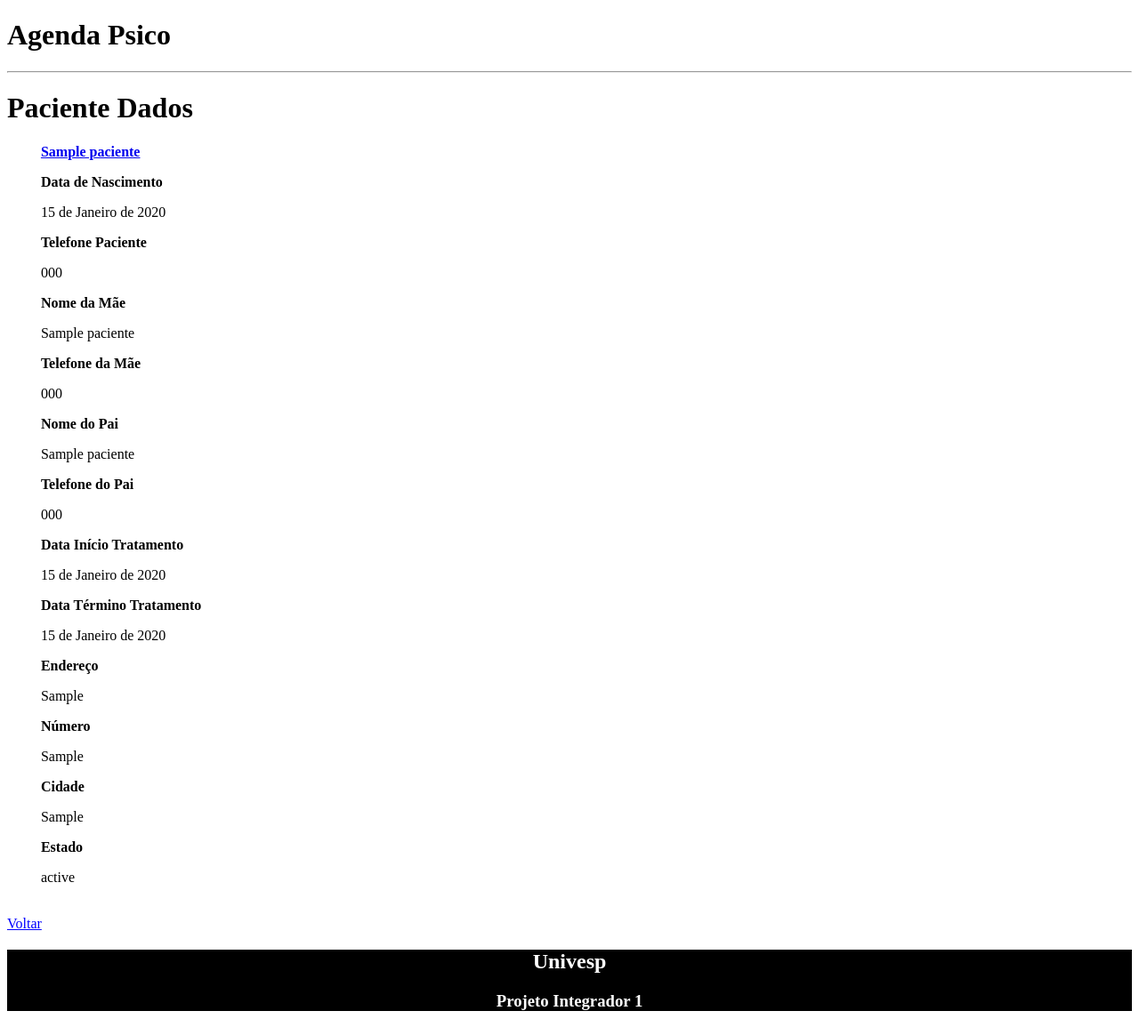
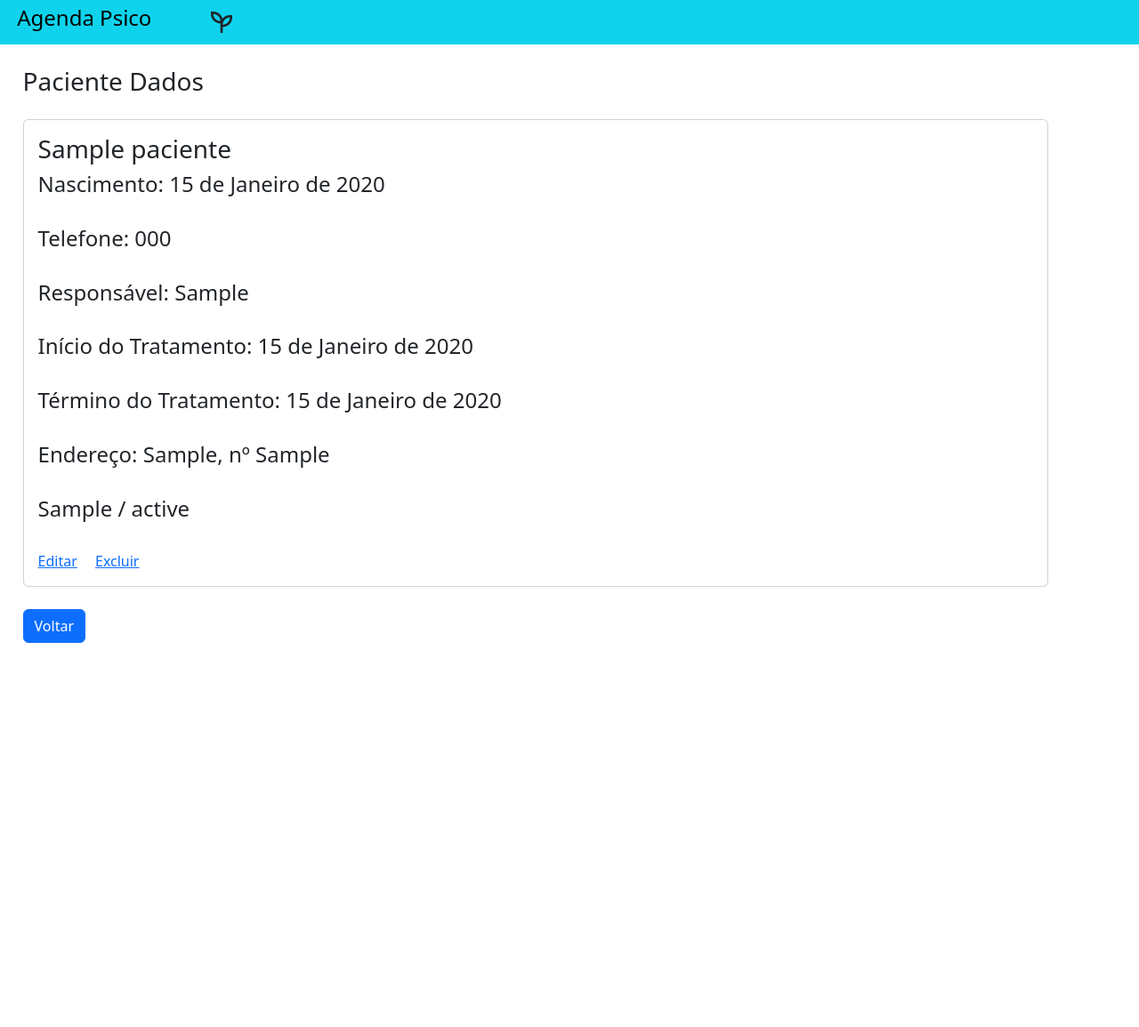
Before and after one commit to EricWetter/Projeto-Integrador-1---Univesp, a Django app: page /Paciente_Dados/1 in a window 1280 px wide. Shown: the whole page at 89% size. After the commit the page ends 723 px from the top, so only its background shows below. Run offline with Django 5.2, Linux system fonts and the light colour scheme; tables that the repository leaves empty hold one stand-in row (values such as "Sample post").

Commit message:
versão atualizada com a funcionalidade 'excluir' implementada

```diff
--- a/Projeto_Integrador/Projeto_Integrador/settings.py
+++ b/Projeto_Integrador/Projeto_Integrador/settings.py
@@ -119,9 +119,11 @@ USE_TZ = True
 # Static files (CSS, JavaScript, Images)
 # https://docs.djangoproject.com/en/5.0/howto/static-files/
 
-STATIC_URL = 'static/'
+STATIC_URL = '/static/'
 
 # Default primary key field type
 # https://docs.djangoproject.com/en/5.0/ref/settings/#default-auto-field
 
 DEFAULT_AUTO_FIELD = 'django.db.models.BigAutoField'
+
+CSRF_TRUSTED_ORIGINS = []
--- a/Projeto_Integrador/agendaPsico/models.py
+++ b/Projeto_Integrador/agendaPsico/models.py
@@ -6,16 +6,13 @@ class Paciente(models.Model):
     nome_paciente = models.CharField(max_length=200)
     nascimento_paciente = models.DateField(blank=True)
     telefone_paciente = models.CharField(max_length=11, blank=True)
-    nome_mãe = models.CharField(max_length=200, blank=True)
-    telefone_mãe = models.CharField(max_length=11, blank=True)
-    nome_pai = models.CharField(max_length=200, blank=True)
-    telefone_pai = models.CharField(max_length=11, blank=True)
-    início_tratamento = models.DateField(blank=True, null=True)
-    término_tratamento = models.DateField(blank=True, null=True)
+    responsável = models.CharField(max_length=200, blank=True)
     endereço = models.CharField(max_length=300, blank=True)
     número = models.CharField(max_length=11, blank=True)
     cidade = models.CharField(max_length=100, blank=True)
     estado = models.CharField(max_length=2, blank=True)
+    início_tratamento = models.DateField(blank=True, null=True)
+    término_tratamento = models.DateField(blank=True, null=True)
 
     def __str__(self):
         return self.nome_paciente
--- /dev/null
+++ b/Projeto_Integrador/agendaPsico/static/css/styles.css
@@ -0,0 +1,59 @@
+
+.header {
+    width: 100%;
+    background-color: rgb(15, 211, 236);
+    margin-top: -1;
+}
+.texto_icone {
+    display: flex;
+    padding: .5%;
+    margin-left: 1%;
+    align-items: center;
+}
+.txt_agenda {
+    font-size: 3vh;
+}
+.icon-google {
+    font-size: 4vh;
+    margin-left: 5%;
+}
+.material-symbols-outlined {
+    font-variation-settings:
+          'FILL' 0,
+          'wght' 400,
+          'GRAD' 0,
+          'opsz' 24
+    }
+
+.card {
+    width: 20%;
+    margin-top: 8%;
+    align-self: center;
+    margin-left: 5%;
+}
+.formulário {
+    margin-left: 6%;
+    margin-right: 6%;
+    display: block;
+}
+
+.form-control {
+    display: inline-flexbox;
+    grid-row: inherit;
+}
+
+.card_paciente {
+    display: inline-grid;
+    margin-left: 2%;
+    margin: 2%;
+}
+
+.card_anotação{
+    display: inline-grid;
+    margin-left: 2º;
+    margin: 2%;
+}
+
+.card_paciente_dados {
+    margin: 2%;
+}
--- a/Projeto_Integrador/agendaPsico/templates/html/anotação.html
+++ b/Projeto_Integrador/agendaPsico/templates/html/anotação.html
@@ -16,6 +16,6 @@
 </div>
 {% endfor %}
 
-<a href="{% url 'index' %}" style="color: blue; cursor: pointer;">Voltar</a>
+<p style="margin-left: 2%;"><a class="btn btn-primary" href="{% url 'index' %}">Voltar</a></p>
 
 {% endblock %}
--- a/Projeto_Integrador/agendaPsico/templates/html/base.html
+++ b/Projeto_Integrador/agendaPsico/templates/html/base.html
@@ -1,25 +1,28 @@
 {% load static %}
 <!DOCTYPE html>
-<html>
+<html lang="pt">
 <head>
 	<meta charset="utf-8">
 	<meta name="viewport" content="width=device-width, initial-scale=1">
-    <div style="height: 20%; width: 100%;">
-        <h1>Agenda Psico</h1>
-        <hr>
+    <title>{% block title%}{% endblock%}</title>
+    <link rel="stylesheet" href="https://fonts.googleapis.com/css2?family=Material+Symbols+Outlined:opsz,wght,FILL,GRAD@20..48,100..700,0..1,-50..200" />
+    <link href="https://cdn.jsdelivr.net/npm/bootstrap@5.3.3/dist/css/bootstrap.min.css" rel="stylesheet" integrity="sha384-QWTKZyjpPEjISv5WaRU9OFeRpok6YctnYmDr5pNlyT2bRjXh0JMhjY6hW+ALEwIH" crossorigin="anonymous">
+    <link rel="stylesheet" href="{% static 'css/styles.css' %}">
+
+    <div class="header">
+        <div class="texto_icone">
+            <h1 class="txt_agenda"><a href="{% url 'index' %}" style="text-decoration: none; cursor: pointer; color: black;">Agenda Psico</a></h1>
+            <span class="material-symbols-outlined icon-google">psychiatry</span>
+        </div>
     </div>
 
 </head>
 <body>
     {% block content %} {% endblock %}
+    <script src="https://cdn.jsdelivr.net/npm/bootstrap@5.3.3/dist/js/bootstrap.bundle.min.js" integrity="sha384-YvpcrYf0tY3lHB60NNkmXc5s9fDVZLESaAA55NDzOxhy9GkcIdslK1eN7N6jIeHz" crossorigin="anonymous"></script>
 </body>
 
 
-<footer>
-    <div style="height: 20%; width: 100%; background-color: black; align-items: center;">
-        <h2 style="text-align: center; height: 50%; color: white;">Univesp</h2>
-        <h3 style="text-align: center; height: 50%; color: white;">Projeto Integrador 1</h3>
-    </div>
-</footer>
+
 
 </html>
--- a/Projeto_Integrador/agendaPsico/templates/html/paciente_dados.html
+++ b/Projeto_Integrador/agendaPsico/templates/html/paciente_dados.html
@@ -3,40 +3,27 @@
 {% block content %}
 
 <div>
-    <h1>Paciente Dados</h1>
+    <h3 style="margin: 2%;">Paciente Dados</h3>
 </div>
 
 
 {% for dado in dados %}
-<div style="margin-left: 3%;">
-    <p style="font-weight: bolder;"><a href="Editar_Paciente/{{dado.id}}" style="cursor: pointer;">{{dado.nome_paciente}}</a></p>
-    <p style="font-weight: bolder;">Data de Nascimento</p>
-    <p>{{dado.nascimento_paciente}}</p>
-    <p style="font-weight: bolder;">Telefone Paciente</p>
-    <p>{{dado.telefone_paciente}}</p>
-    <p style="font-weight: bolder;">Nome da Mãe</p>
-    <p>{{dado.nome_mãe}}</p>
-    <p style="font-weight: bolder;">Telefone da Mãe</p>
-    <p>{{dado.telefone_mãe}}</p>
-    <p style="font-weight: bolder;">Nome do Pai</p>
-    <p>{{dado.nome_pai}}</p>
-    <p style="font-weight: bolder;">Telefone do Pai</p>
-    <p>{{dado.telefone_pai}}</p>
-    <p style="font-weight: bolder;">Data Início Tratamento</p>
-    <p>{{dado.início_tratamento}}</p>
-    <p style="font-weight: bolder;">Data Término Tratamento</p>
-    <p>{{dado.término_tratamento}}</p>
-    <p style="font-weight: bolder;">Endereço</p>
-    <p>{{dado.endereço}}</p>
-    <p style="font-weight: bolder;">Número</p>
-    <p>{{dado.número}}</p>
-    <p style="font-weight: bolder;">Cidade</p>
-    <p>{{dado.cidade}}</p>
-    <p style="font-weight: bolder;">Estado</p>
-    <p>{{dado.estado}}</p>
-    <br>
-</div>
+<div class="card card_paciente_dados" style="width: 90%;">
+    <div class="card-body">
+      <h3 class="card-title">{{dado.nome_paciente}}</h3>
+      <h4 class="card-title">Nascimento: {{dado.nascimento_paciente}}</h4><br>
+      <h4 class="card-title">Telefone: {{dado.telefone_paciente}}</h4><br>
+      <h4 class="card-title">Responsável: {{dado.responsável}}</h4><br>
+      <h4 class="card-title">Início do Tratamento: {{dado.início_tratamento}}</h4><br>
+      <h4 class="card-title">Término do Tratamento: {{dado.término_tratamento}}</h4><br>
+      <h4 class="card-title">Endereço: {{dado.endereço}}, nº {{dado.número}}</h4><br>
+      <h4 class="card-title">{{dado.cidade}} / {{dado.estado}}</h4><br>
+      <a href="Editar_Paciente/{{dado.id}}" class="card-link">Editar</a>
+      <a href="Paciente_Excluir/{{dado.id}}" class="card-link">Excluir</a>
+    </div>
+  </div>
+
 {% endfor %}
-<a href="{% url 'paciente' %}" style="color: blue; cursor: pointer;">Voltar</a>
+<p style="margin-left: 2%;"><a class="btn btn-primary" href="{% url 'paciente' %}">Voltar</a></p>
 
 {% endblock %}
--- a/Projeto_Integrador/agendaPsico/urls.py
+++ b/Projeto_Integrador/agendaPsico/urls.py
@@ -11,6 +11,9 @@ urlpatterns = [
     path('Plano_de_Trabalho', views.plano_trabalho, name='plano_trabalho'),
     path('Anotação', views.anotação, name='anotação'),
     path('Anotação_Dados/<int:id>', views.anotação_dados, name='anotação_dados'),
-    path('Anotação_Nova', views.anotação_nova, name='anotação_nova'),
+    path('Anotação_Nova/<int:id>', views.anotação_nova, name='anotação_nova'),
     path('Anotação_Dados/Editar_Anotação/<int:id>', views.editar_anotação, name='editar_anotação'),
+    path('Editar_Anotação<int:id>', views.editar_anotação, name='editar_anotação'),
+    path('Anotação_Dados/Anotação_Excluir/<int:id>', views.anotação_excluir, name='anotação_excluir'),
+    path('Paciente_Dados/Paciente_Excluir/<int:id>', views.paciente_excluir, name='paciente_excluir'),
 ]
--- a/Projeto_Integrador/agendaPsico/views.py
+++ b/Projeto_Integrador/agendaPsico/views.py
@@ -30,9 +30,8 @@ def cadastro_paciente(request):
     if request.method == 'POST':
         form = Paciente_Form(request.POST)
         if form.is_valid():
-            cadastro = form.save(commit=False)
-            cadastro.save()
-            return redirect('paciente')
+           form.save()
+           return redirect('index')
     else:
         form = Paciente_Form()
         return render(request, 'html/cadastro_paciente.html', {'form': form})
@@ -63,15 +62,18 @@ def anotação_dados(request, id):
     anotações = Anotação.objects.filter(paciente=id)
     return render(request, 'html/anotação_dados.html', {'anotações': anotações, 'paciente': paciente})
 
-def anotação_nova(request):
+def anotação_nova(request, id):
+    paciente = get_object_or_404(Paciente, pk=id)
     if request.method == 'POST':
         form = Anotação_Form(request.POST)
         if form.is_valid():
-            form.save()
-            return redirect('anotação')
+            anotação = form.save(commit=False)
+            anotação.paciente = paciente
+            anotação.save()
+            return redirect('paciente')
     else:
         form = Anotação_Form()
-        return render(request, 'html/anotação_nova.html', {'form': form})
+        return render(request, 'html/anotação_nova.html', {'form': form, 'paciente': paciente})
 
 def editar_anotação(request, id):
     registro = get_object_or_404(Anotação, pk=id)
@@ -86,3 +88,14 @@ def editar_anotação(request, id):
             return render(request, 'html/editar_anotação.html', {'form': form, 'registro': registro})
     else:
         return render(request, 'html/editar_anotação.html', {'form': form, 'registro': registro})
+
+def paciente_excluir(request, id):
+    paciente = get_object_or_404(Paciente, pk=id)
+    paciente.delete()
+    return redirect(reverse('paciente'))
+
+def anotação_excluir(request, id):
+    anotação = get_object_or_404(Anotação, pk=id)
+    paciente = anotação.paciente.pk
+    anotação.delete()
+    return redirect(reverse('anotação_dados', kwargs={'id': paciente}))
```
Also changed, not shown: Projeto_Integrador/agendaPsico/forms.py (+17 -8 lines), Projeto_Integrador/agendaPsico/templates/html/anotação_dados.html (+13 -10 lines), Projeto_Integrador/agendaPsico/templates/html/anotação_nova.html (+10 -10 lines), Projeto_Integrador/agendaPsico/templates/html/cadastro_paciente.html (+58 -9 lines), Projeto_Integrador/agendaPsico/templates/html/editar_anotação.html (+6 -5 lines), Projeto_Integrador/agendaPsico/templates/html/editar_paciente.html (+5 -4 lines), Projeto_Integrador/agendaPsico/templates/html/index.html (+20 -0 lines), Projeto_Integrador/agendaPsico/templates/html/paciente.html (+20 -8 lines), Projeto_Integrador/agendaPsico/migrations/0011_rename_nome_mãe_paciente_responsável_and_more.py (added), Projeto_Integrador/agendaPsico/migrations/0012_alter_paciente_responsável.py (added), Projeto_Integrador/agendaPsico/migrations/0013_alter_paciente_responsável.py (added).
